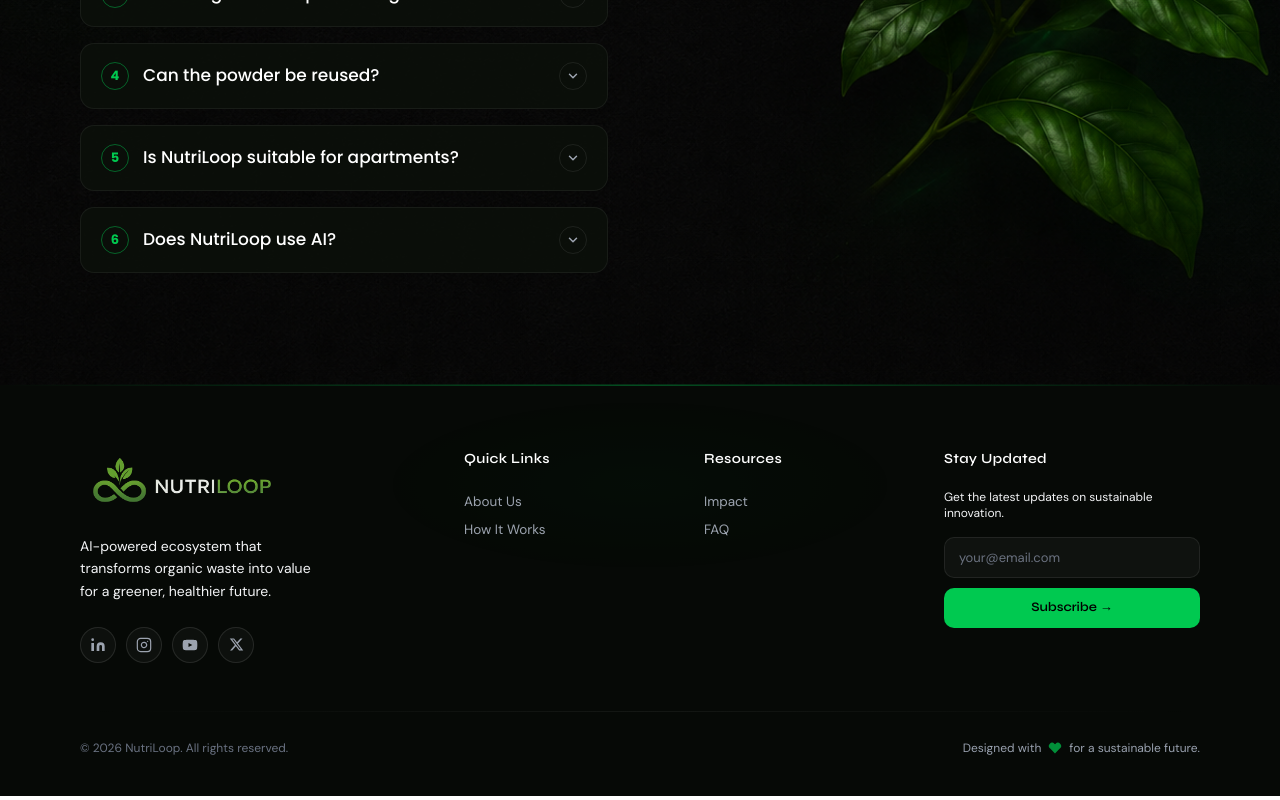
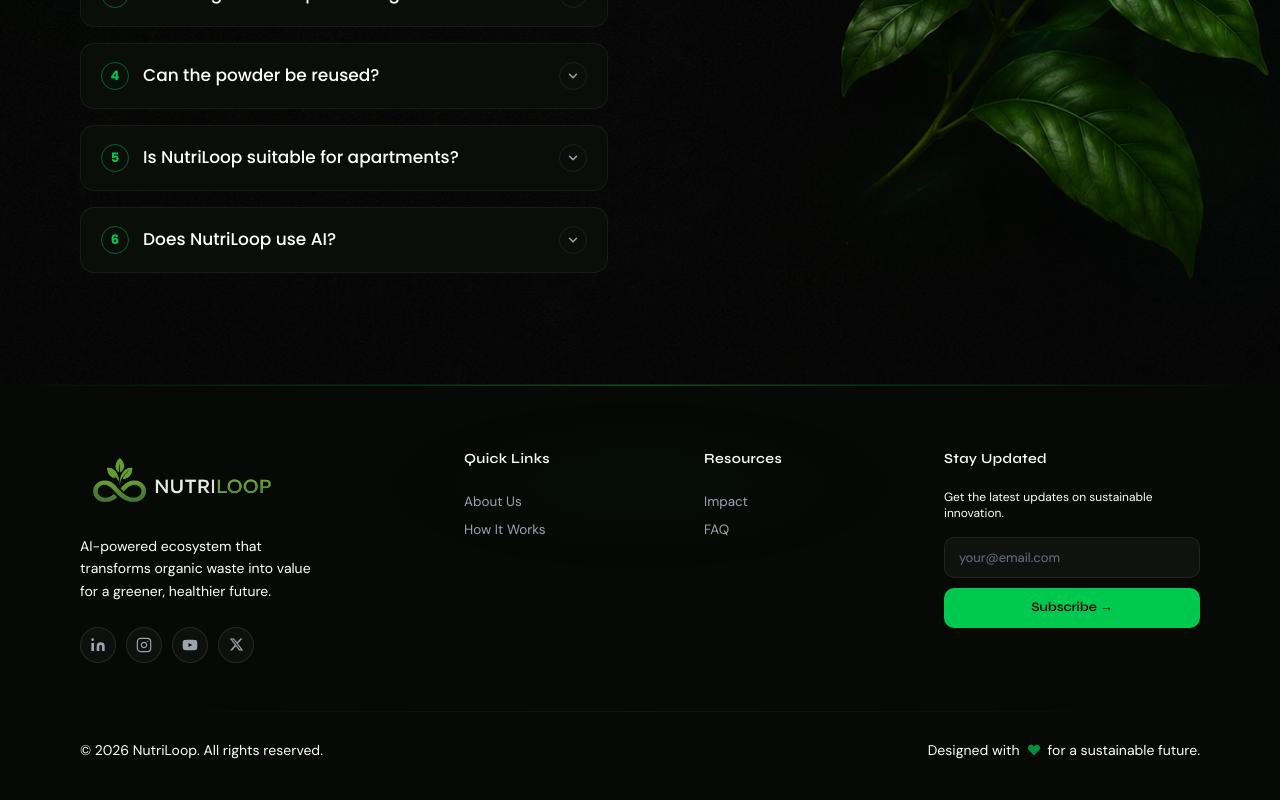
Before and after one commit to umarprogrammer19/Nutriloop, a Next.js app: page / in a window 1280 px wide. Shown: the part 4138-4938 px from the top of the page. Built offline with nearby package versions, Linux system fonts and the light colour scheme.

Commit message:
Color Updation

```diff
--- a/src/components/faqs.tsx
+++ b/src/components/faqs.tsx
@@ -199,7 +199,7 @@ export default function FAQ() {
                                 Frequently Asked Questions
                             </h2>
 
-                            <p className="mt-2 sm:mt-3 text-gray-100 text-sm sm:text-[16px]">
+                            <p className="mt-2 sm:mt-3 text-white text-sm sm:text-[16px]">
                                 Everything you need to know about NutriLoop.
                             </p>
 
@@ -252,7 +252,7 @@ export default function FAQ() {
                                                 {/* Green top rule */}
                                                 <div className="h-px mb-3 sm:mb-4"
                                                     style={{ background: "linear-gradient(90deg,rgba(0,201,80,0.3),transparent)" }} />
-                                                <p className="text-gray-100 text-xs sm:text-sm leading-relaxed pl-10 sm:pl-10.5">
+                                                <p className="text-white text-xs sm:text-sm leading-relaxed pl-10 sm:pl-10.5">
                                                     {faq.a}
                                                 </p>
                                             </div>
--- a/src/components/impact-and-testimonials.tsx
+++ b/src/components/impact-and-testimonials.tsx
@@ -371,7 +371,7 @@ export default function ImpactAndTestimonials() {
                                     </span>
 
                                     {/* Quote */}
-                                    <p className="text-gray-100 text-sm sm:text-[15px] flex-1 relative z-10 leading-relaxed">
+                                    <p className="text-white text-sm sm:text-[15px] flex-1 relative z-10 leading-relaxed">
                                         "{t.quote}"
                                     </p>
 
--- a/src/components/layout/footer.tsx
+++ b/src/components/layout/footer.tsx
@@ -179,7 +179,7 @@ export default function Footer() {
                                 />
                             </Link>
 
-                            <p className="text-gray-100 text-sm max-w-sm lg:max-w-60 leading-relaxed">
+                            <p className="text-white text-sm max-w-sm lg:max-w-60 leading-relaxed">
                                 AI-powered ecosystem that transforms organic waste into value for a greener, healthier future.
                             </p>
 
@@ -230,7 +230,7 @@ export default function Footer() {
                             <h4 className="text-white font-semibold text-sm mb-3 sm:mb-5 tracking-wide" style={{ fontFamily: "'Syne',sans-serif" }}>
                                 Stay Updated
                             </h4>
-                            <p className="text-gray-100 text-xs mb-4">
+                            <p className="text-white text-xs mb-4">
                                 Get the latest updates on sustainable innovation.
                             </p>
 
@@ -265,11 +265,11 @@ export default function Footer() {
 
                     {/* ── Bottom bar ── */}
                     <div className="flex flex-col-reverse md:flex-row items-center justify-between gap-4 text-center md:text-left">
-                        <p className="text-gray-500 text-xs">
+                        <p className="text-white text-sm">
                             © {new Date().getFullYear()} NutriLoop. All rights reserved.
                         </p>
 
-                        <div className="flex items-center justify-center gap-1.5 text-xs text-gray-400">
+                        <div className="flex items-center justify-center gap-1.5 text-sm text-white">
                             Designed with
                             <svg width="14" height="14" viewBox="0 0 24 24" fill="rgba(0,201,80,0.7)" style={{ margin: "0 1px" }}>
                                 <path d="M20.84 4.61a5.5 5.5 0 0 0-7.78 0L12 5.67l-1.06-1.06a5.5 5.5 0 0 0-7.78 7.78l1.06 1.06L12 21.23l7.78-7.78 1.06-1.06a5.5 5.5 0 0 0 0-7.78z" />
```
